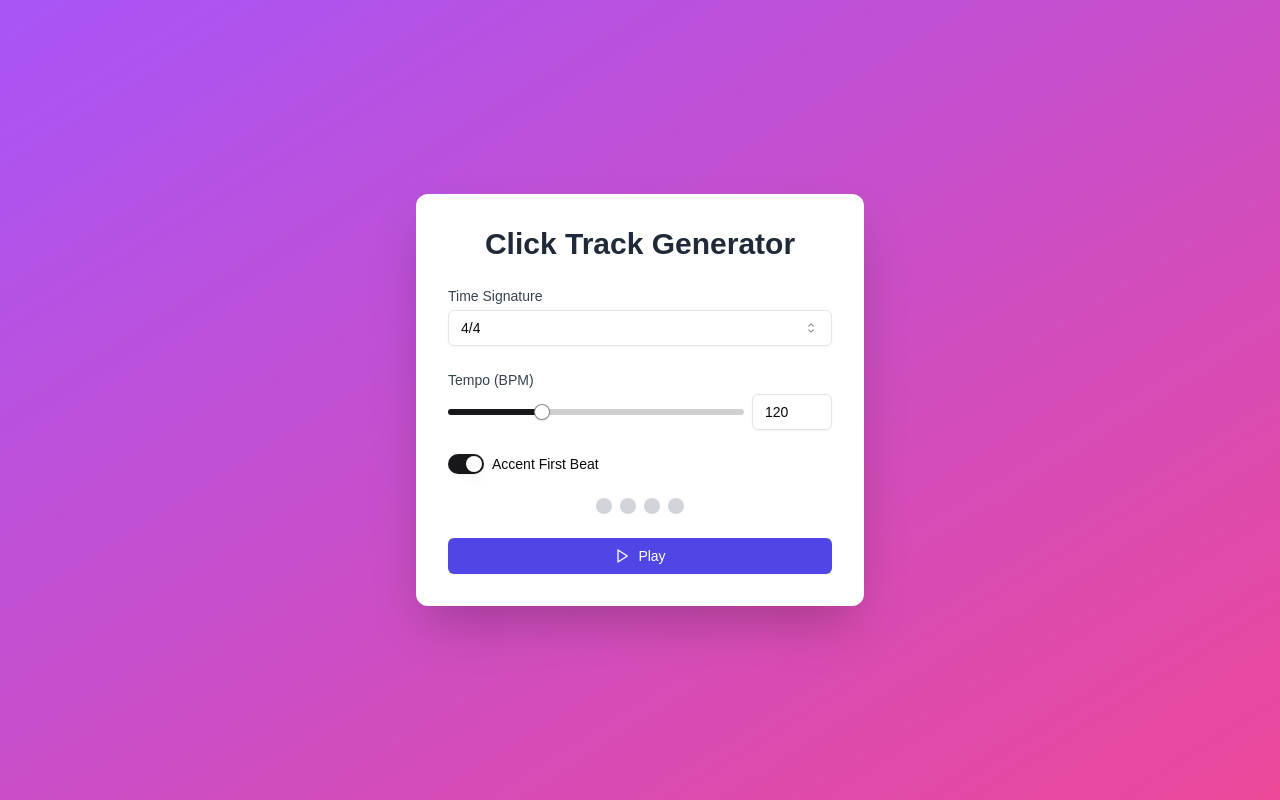
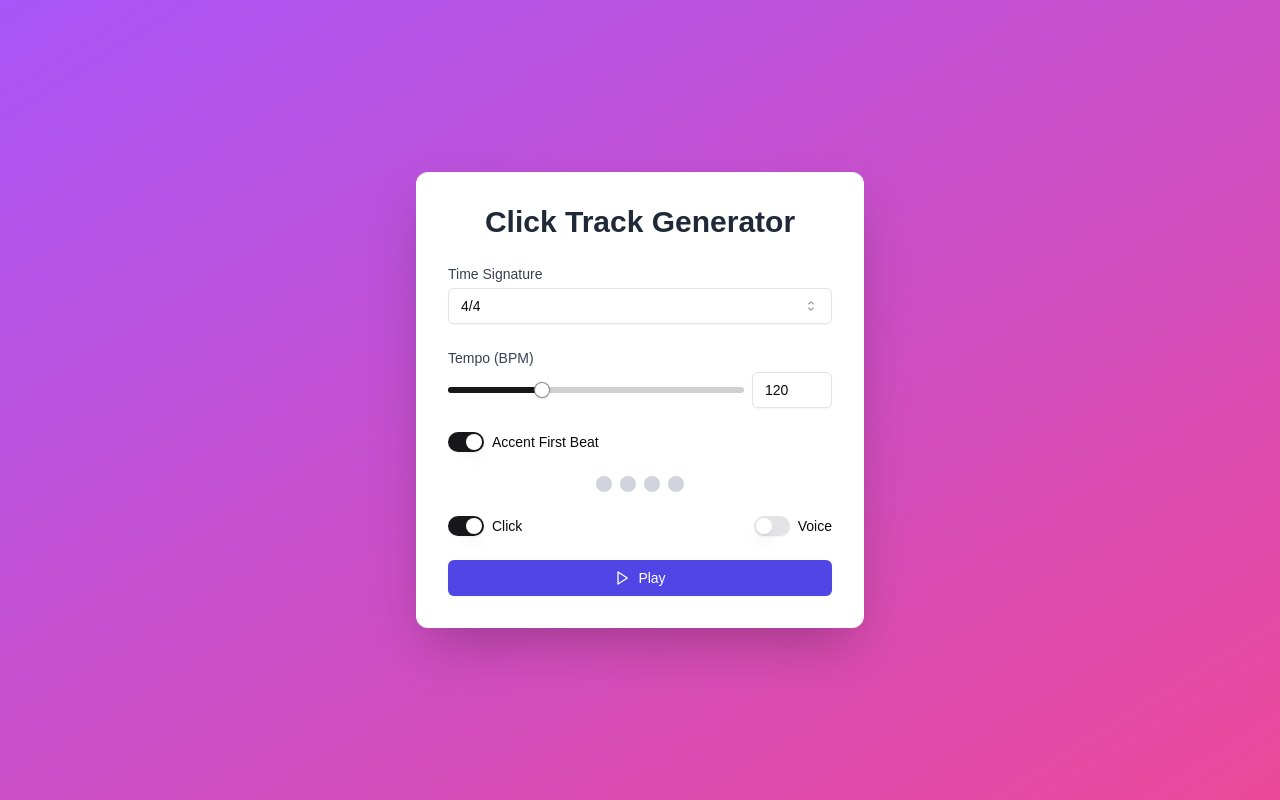
Before and after one commit to accesstechnology-mike/drumclick.app, a Next.js app: page / in a window 1280 px wide. Built offline with nearby package versions, Linux system fonts and the light colour scheme.

Commit message:
added voice option

```diff
--- a/app/components/ClickTrackGenerator.tsx
+++ b/app/components/ClickTrackGenerator.tsx
@@ -35,6 +35,9 @@ export default function ClickTrackGenerator() {
   const lastUpdateTimeRef = useRef(0);
   const accentFirstBeatRef = useRef(accentFirstBeat);
   const [tempoInput, setTempoInput] = useState(tempo.toString());
+  const [useClick, setUseClick] = useState(true);
+  const [useVoice, setUseVoice] = useState(false);
+  const audioBuffersRef = useRef<AudioBuffer[]>([]);
 
   const createClickSound = useCallback((time: number, frequency: number) => {
     if (!audioContextRef.current) return;
@@ -54,8 +57,44 @@ export default function ClickTrackGenerator() {
     osc.stop(time + 0.1);
   }, []);
 
+  const loadAudioFiles = useCallback(async () => {
+    if (!audioContextRef.current) return;
+
+    const numbers = ['1', '2', '3', '4', '5', '6', '7'];
+    const buffers: (AudioBuffer | null)[] = await Promise.all(numbers.map(async (num) => {
+      try {
+        const response = await fetch(`/audio/${num}.mp3`);
+        if (!response.ok) {
+          console.error(`Failed to fetch audio file ${num}.mp3`);
+          return null;
+        }
+        const arrayBuffer = await response.arrayBuffer();
+        return await audioContextRef.current!.decodeAudioData(arrayBuffer);
+      } catch (error) {
+        console.error(`Error loading audio file ${num}.mp3:`, error);
+        return null;
+      }
+    }));
+
+    audioBuffersRef.current = buffers.filter((buffer): buffer is AudioBuffer => buffer !== null);
+  }, []);
+
+  const playVoice = useCallback((time: number, number: number) => {
+    if (!audioContextRef.current || !audioBuffersRef.current[number]) {
+      console.warn(`Audio buffer not available for number ${number + 1}`);
+      return;
+    }
+
+    const source = audioContextRef.current.createBufferSource();
+    source.buffer = audioBuffersRef.current[number];
+    source.connect(audioContextRef.current.destination);
+    source.start(time);
+  }, []);
+
   const scheduleClick = useCallback(() => {
-    const currentTime = audioContextRef.current!.currentTime;
+    if (!audioContextRef.current) return;
+
+    const currentTime = audioContextRef.current.currentTime;
     const beatsPerMeasure = parseInt(timeSignatureRef.current.split("/")[0]);
 
     while (nextNoteTimeRef.current < currentTime + 0.1) {
@@ -63,8 +102,15 @@ export default function ClickTrackGenerator() {
 
       if (nextNoteTimeRef.current >= nextBeatTimeRef.current) {
         const scheduleTime = Math.max(nextNoteTimeRef.current, currentTime + 0.1);
-        const frequency = (isFirstBeat && accentFirstBeatRef.current) ? 1000 : 600;
-        createClickSound(scheduleTime, frequency);
+
+        if (useClick) {
+          const frequency = (isFirstBeat && accentFirstBeatRef.current) ? 1000 : 600;
+          createClickSound(scheduleTime, frequency);
+        }
+
+        if (useVoice && audioBuffersRef.current.length > 0) {
+          playVoice(scheduleTime, currentBeatRef.current % beatsPerMeasure);
+        }
 
         if (currentTime - lastUpdateTimeRef.current >= 1 / 60) {
           setActiveBeat(currentBeatRef.current % beatsPerMeasure);
@@ -78,7 +124,7 @@ export default function ClickTrackGenerator() {
       nextNoteTimeRef.current += 60.0 / tempoRef.current;
     }
     schedulerIdRef.current = requestAnimationFrame(scheduleClick);
-  }, [createClickSound]);
+  }, [createClickSound, playVoice, useClick, useVoice]);
 
   const startStop = () => {
     if (isPlaying) {
@@ -92,6 +138,7 @@ export default function ClickTrackGenerator() {
     } else {
       audioContextRef.current = new (window.AudioContext ||
         (window as WindowWithWebkitAudioContext).webkitAudioContext)();
+      loadAudioFiles();
       const currentTime = audioContextRef.current.currentTime;
 
       // Schedule the first beat slightly in the future
@@ -170,6 +217,32 @@ export default function ClickTrackGenerator() {
     }
   };
 
+  const toggleClickMode = useCallback((value: boolean) => {
+    setUseClick(value);
+  }, []);
+
+  const toggleVoiceMode = useCallback((value: boolean) => {
+    setUseVoice(value);
+    if (value && audioBuffersRef.current.length === 0 && audioContextRef.current) {
+      loadAudioFiles().then(() => {
+        // Force a re-render to use the newly loaded audio buffers
+        setUseVoice(prev => !prev);
+        setUseVoice(value);
+      });
+    }
+  }, [loadAudioFiles]);
+
+  useEffect(() => {
+    if (isPlaying) {
+      // Cancel the existing scheduler
+      if (schedulerIdRef.current) {
+        cancelAnimationFrame(schedulerIdRef.current);
+      }
+      // Restart the scheduler with the new settings
+      scheduleClick();
+    }
+  }, [useClick, useVoice, isPlaying, scheduleClick]);
+
   return (
     <div className="min-h-screen flex items-center justify-center bg-gradient-to-br from-purple-500 to-pink-500">
       <div className="bg-white rounded-xl shadow-2xl p-8 w-full max-w-md">
@@ -245,6 +318,25 @@ export default function ClickTrackGenerator() {
             {renderLights()}
           </div>
 
+          <div className="flex justify-between space-x-2 mb-4">
+            <div className="flex items-center space-x-2">
+              <Switch
+                id="click-mode"
+                checked={useClick}
+                onCheckedChange={toggleClickMode}
+              />
+              <Label htmlFor="click-mode" className="text-sm">Click</Label>
+            </div>
+            <div className="flex items-center space-x-2">
+              <Switch
+                id="voice-mode"
+                checked={useVoice}
+                onCheckedChange={toggleVoiceMode}
+              />
+              <Label htmlFor="voice-mode" className="text-sm">Voice</Label>
+            </div>
+          </div>
+
           <Button
             onClick={startStop}
             className="w-full py-2 px-4 border border-transparent rounded-md shadow-sm text-sm font-medium text-white bg-indigo-600 hover:bg-indigo-700 focus:outline-none focus:ring-2 focus:ring-offset-2 focus:ring-indigo-500"
--- a/package.json
+++ b/package.json
@@ -15,6 +15,7 @@
     "@radix-ui/react-slider": "^1.2.0",
     "@radix-ui/react-slot": "^1.1.0",
     "@radix-ui/react-switch": "^1.1.0",
+    "@radix-ui/react-toggle": "^1.1.0",
     "class-variance-authority": "^0.7.0",
     "clsx": "^2.1.1",
     "lucide-react": "^0.446.0",
```
Also changed, not shown: 1 other file (tests, documents, lock files or other folders).
